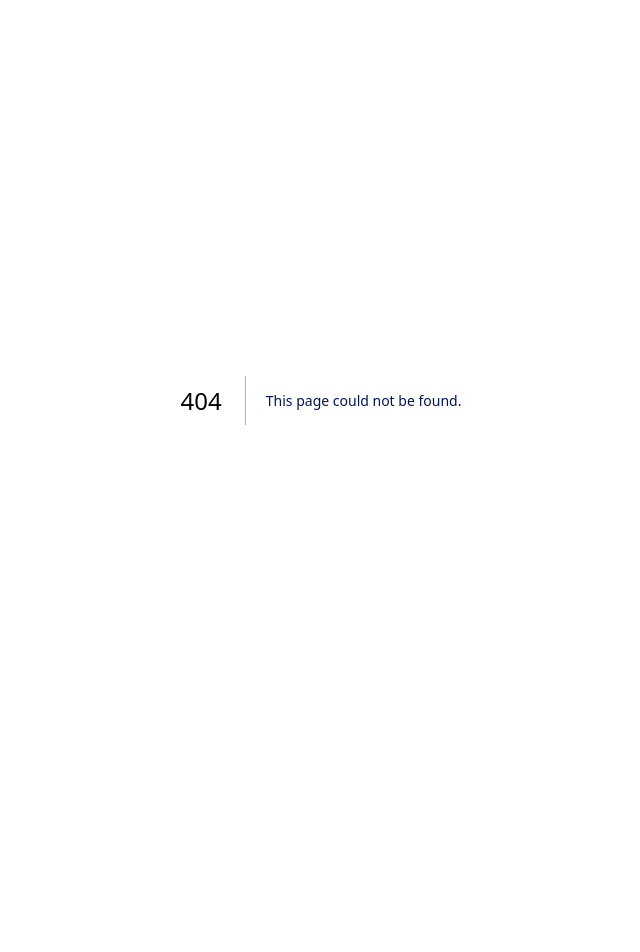
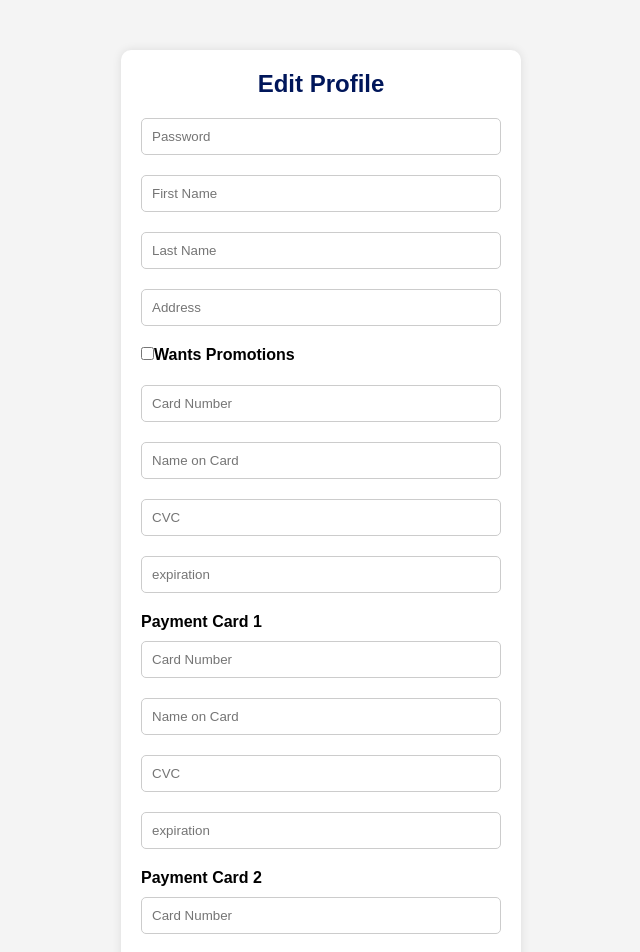
Before and after one commit to Cinema-E-Booking/cinema-booking-system, a Next.js app in the folder next-app/: page /editProfile in a window 1280 px wide. Before the commit this address had no page. Shown: the top 952 px of the page, without its empty margins (319-959 px from the left). Before the commit the page ends 800 px from the top, so only its background shows below. Built offline with nearby package versions, Linux system fonts and the light colour scheme.

Commit message:
Making profile and edit profile pretty and some other random stuff

```diff
--- /dev/null
+++ b/next-app/pages/api/profileTest.ts
@@ -0,0 +1,36 @@
+import { NextApiRequest, NextApiResponse } from "next";
+import { query } from "../../lib/database";
+import { EditCustomerOpts, editCustomer } from "@/lib/account";
+
+export default async function handler(
+    req: NextApiRequest,
+    res: NextApiResponse<{}>,
+  ) {
+
+    try {
+        const result = await query('SELECT * FROM customer');
+        res.status(200).json(result.rows);
+        console.log("results:", result.rows)
+    } catch (error) {
+        console.error("Error", error);
+    }
+
+    const {firstName, lastName, wantsPromotions, accountId, status} = req.body;
+    const opts: EditCustomerOpts = {
+        firstName,
+        lastName,
+        wantsPromotions,
+        status
+    }
+    console.log("firstName: ", firstName);
+    console.log("Promotion: ", wantsPromotions);
+
+    try {
+        await editCustomer(accountId, opts);
+        console.log(accountId);
+        return res.status(201).json({message: 'Customer edited succesfully'});
+    } catch (error) {
+        console.error('Error creating customer:', error);
+        return res.status(500).json({message: 'An account with that email is detected.'});
+    }
+  }
--- /dev/null
+++ b/next-app/pages/editProfile.tsx
@@ -0,0 +1,137 @@
+import Head from "next/head";
+import { useState } from 'react';
+import emailjs from "@emailjs/browser";
+
+const CreateCustomer = () => {
+    const [password, setPassword] = useState('');
+    const [firstName, setFirstName] = useState('');
+    const [lastName, setLastName] = useState('');
+    const [wantsPromotions, setWantsPromotions] = useState(false);
+    const [error, setError] = useState('');
+    const [success, setSuccess] = useState('');
+    const [address, setAddress] = useState('');
+    const [cardNumber, setCardNumber] = useState('');
+    const [cvc, setCVC] = useState('');
+    const [cardName, setCardName] = useState('');
+    const [expiration, setExpiration] = useState('');
+
+    const handleSubmit = async (e: React.FormEvent) => {
+        e.preventDefault();
+        setError('');
+        setSuccess('');
+
+        if(!firstName || !lastName || !password) {
+            setError("All fields required");
+            return;
+          }
+
+        const customerData = {
+            password,
+            firstName,
+            lastName,
+            wantsPromotions,
+            address,
+            cardNumber,
+            cvc,
+            cardName,
+            expiration
+        };
+
+        try {
+            const response = await fetch('./api/profileTest', {
+                method: 'POST',
+                headers: {
+                    'Accept': 'application/json',
+                    'Content-Type': 'application/json',
+                },
+                body: JSON.stringify(customerData),
+            });
+
+            if (!response.ok) {
+                const errorData = await response.json();
+                throw new Error(errorData.message);
+            }
+
+            setSuccess('sucess');
+        } catch (err) {
+            setError(String(err));
+        }
+    };
+
+// for saved payment cards just display the last 4 digits of the card number
+    return (
+        <>
+        <Head>
+        <meta name="viewport" content="width=device-width, initial-scale=1.0" />
+        <title>Edit Profile</title>
+        </Head>
+        <div className ="container">
+            <h2>Edit Profile</h2>
+            <form onSubmit={handleSubmit}>
+                <input
+                    type="password"
+                    placeholder="Password"
+                    value={password}
+                    onChange={(e) => setPassword(e.target.value)}
+                    required
+                />
+                <input
+                    type="text"
+                    placeholder="First Name"
+                    value={firstName}
+                    onChange={(e) => setFirstName(e.target.value)}
+                    required
+                />
+                <input
+                    type="text"
+                    placeholder="Last Name"
+                    value={lastName}
+                    onChange={(e) => setLastName(e.target.value)}
+                    required
+                />
+                <input
+                    type="text"
+                    placeholder="Address"
+                    value={address}
+                    onChange={(e) => setAddress(e.target.value)}
+                    required
+                />
+                <label>
+                    <input
+                        type="checkbox"
+                        checked={wantsPromotions}
+                        onChange={(e) => setWantsPromotions(e.target.checked)}
+                    />
+                    Wants Promotions
+                </label>
+                <label>
+                    <input type="text" placeholder="Card Number" value={cardNumber} onChange={(e) => setCardNumber(e.target.value)} />
+                    <input type="text" placeholder="Name on Card" value={cardName} onChange={(e) => setCardName(e.target.value)} />
+                    <input type="text" placeholder="CVC" value={cvc} onChange={(e) => setCVC(e.target.value)} />
+                    <input type="text" placeholder="expiration" value={expiration} onChange={(e) => setExpiration(e.target.value)} />
+                    Payment Card 1
+                </label>
+                <label>
+                    <input type="text" placeholder="Card Number" value={cardNumber} onChange={(e) => setCardNumber(e.target.value)} />
+                    <input type="text" placeholder="Name on Card" value={cardName} onChange={(e) => setCardName(e.target.value)} />
+                    <input type="text" placeholder="CVC" value={cvc} onChange={(e) => setCVC(e.target.value)} />
+                    <input type="text" placeholder="expiration" value={expiration} onChange={(e) => setExpiration(e.target.value)} />
+                    Payment Card 2
+                </label>
+                <label>
+                    <input type="text" placeholder="Card Number" value={cardNumber} onChange={(e) => setCardNumber(e.target.value)} />
+                    <input type="text" placeholder="Name on Card" value={cardName} onChange={(e) => setCardName(e.target.value)} />
+                    <input type="text" placeholder="CVC" value={cvc} onChange={(e) => setCVC(e.target.value)} />
+                    <input type="text" placeholder="expiration" value={expiration} onChange={(e) => setExpiration(e.target.value)} />
+                    Payment Card 3
+                </label>
+                <button type="submit">Save Edits</button>
+            </form>
+            {error && <p style={{ color: 'red' }}>{error}</p>}
+            {success && <p style={{ color: 'green' }}>{success}</p>}
+        </div>
+        </>
+    );
+};
+
+export default CreateCustomer;
--- a/next-app/pages/profile.jsx
+++ b/next-app/pages/profileOBSOLETE.jsx
@@ -1,4 +1,5 @@
 import Head from "next/head";
+import { useState, useEffect } from "react";
 import Script from "next/script";
 
 export default function Home() {
--- a/next-app/tsconfig.json
+++ b/next-app/tsconfig.json
@@ -73,6 +73,6 @@
     "forceConsistentCasingInFileNames": true        /* Disallow inconsistently-cased references to the same file. */
 
   },
-  "include": ["next-env.d.ts", "**/*.ts", "**/*.tsx"],
+  "include": ["next-env.d.ts", "**/*.ts", "**/*.tsx", "pages/registration.jsx", "pages/registration.jsx"],
   "exclude": ["node_modules"]
 }
```
Also changed, not shown: next-app/pages/profile.tsx (added, +42 -0 lines).
